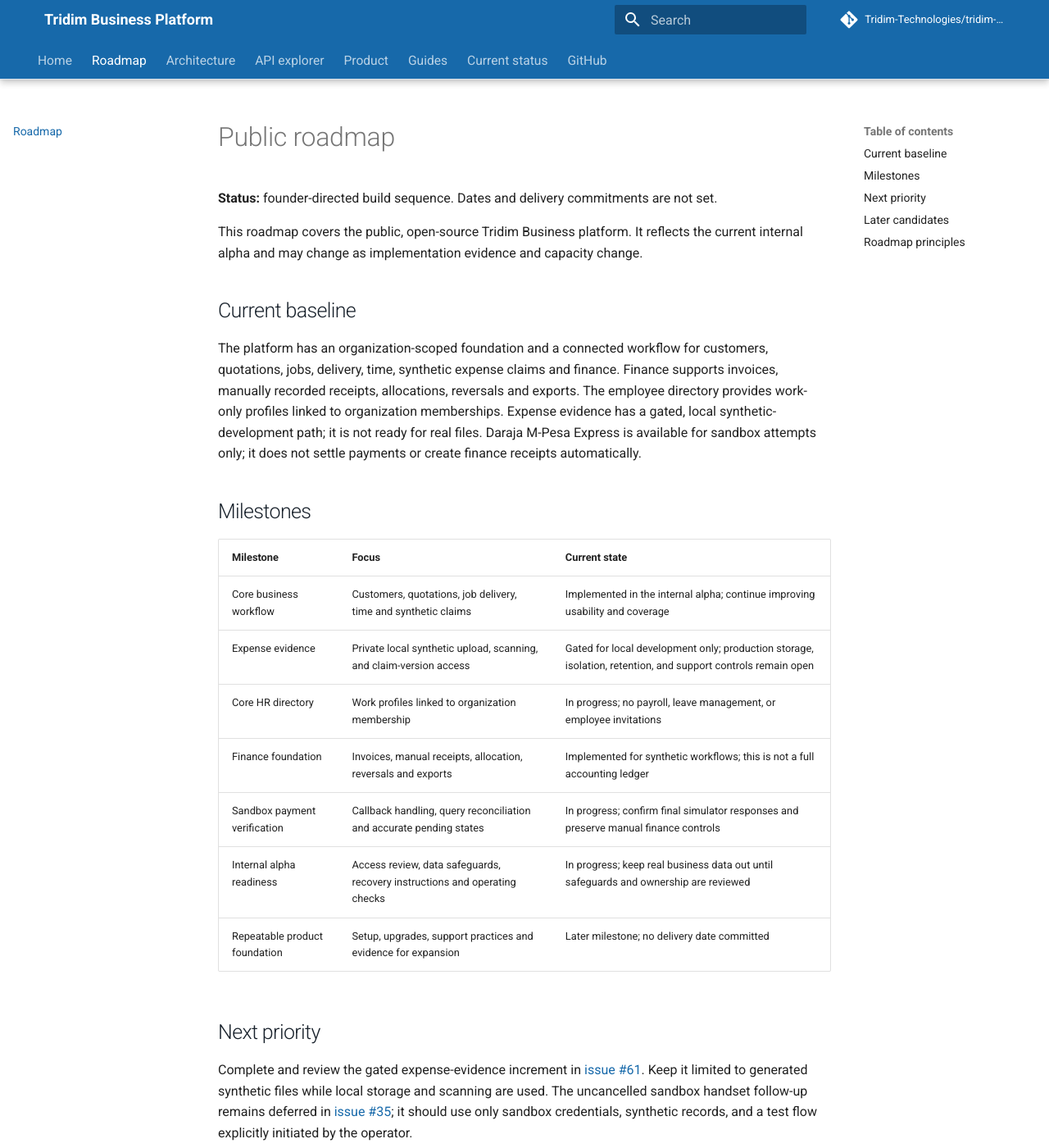
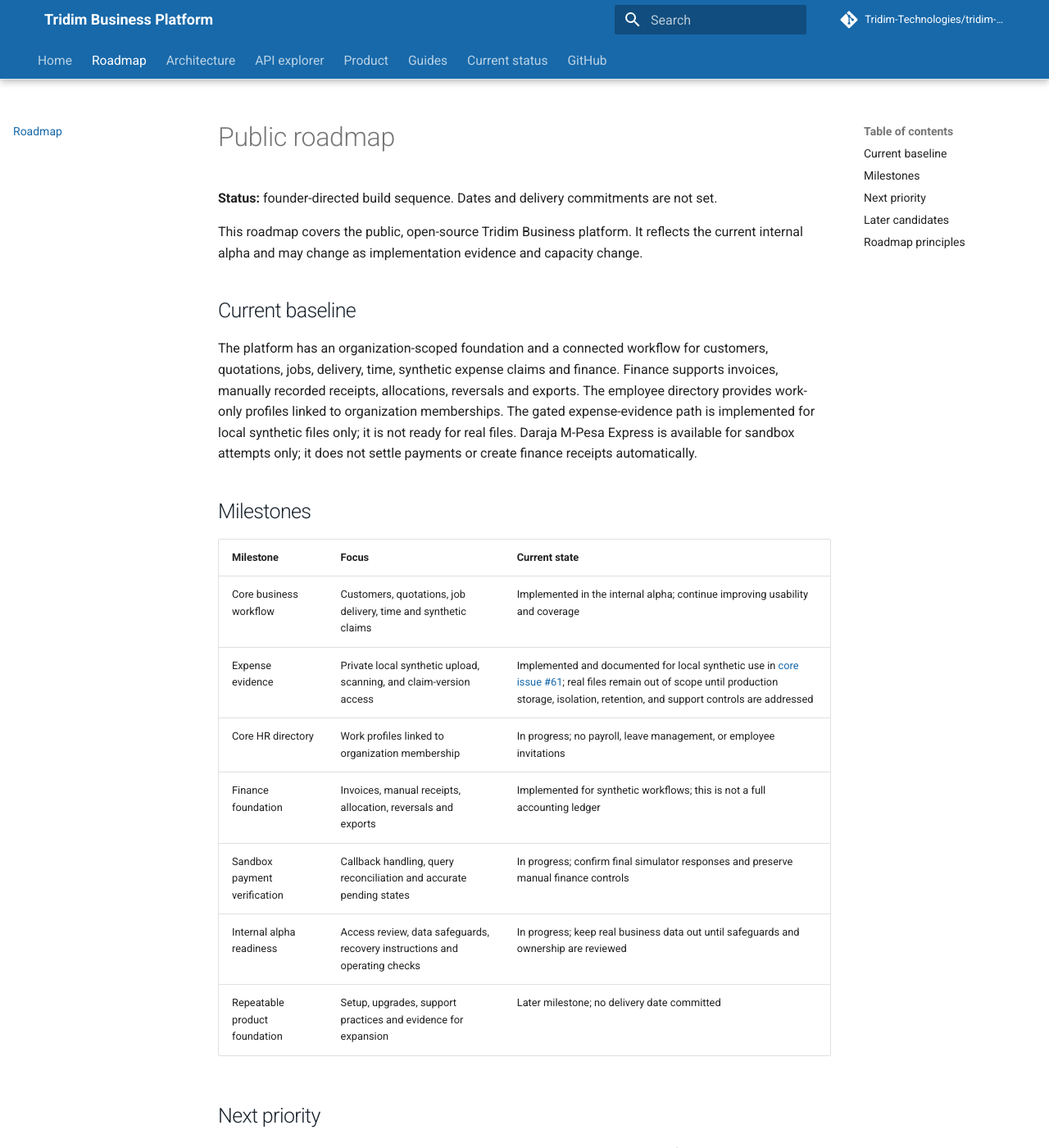
Before and after one commit to Tridim-Technologies/tridim-business-docs, an MkDocs documentation site: the page built from site-docs/roadmap.md, in a window 1280 px wide and 1400 px high. Shown: the whole window at 82% size. Built offline with MkDocs 1.6.1 and Material for MkDocs 9.7.7, drawn with Linux system fonts in a browser that asks for light colours; comment, search, counter and statistics services are not loaded; some of the changed text lies outside the part shown.

Commit message:
docs(roadmap): refresh next priority (#18)
Refresh the public roadmap after completing gated expense evidence.

```diff
--- a/site-docs/roadmap.md
+++ b/site-docs/roadmap.md
@@ -6,14 +6,14 @@
 
 ## Current baseline
 
-The platform has an organization-scoped foundation and a connected workflow for customers, quotations, jobs, delivery, time, synthetic expense claims and finance. Finance supports invoices, manually recorded receipts, allocations, reversals and exports. The employee directory provides work-only profiles linked to organization memberships. Expense evidence has a gated, local synthetic-development path; it is not ready for real files. Daraja M-Pesa Express is available for sandbox attempts only; it does not settle payments or create finance receipts automatically.
+The platform has an organization-scoped foundation and a connected workflow for customers, quotations, jobs, delivery, time, synthetic expense claims and finance. Finance supports invoices, manually recorded receipts, allocations, reversals and exports. The employee directory provides work-only profiles linked to organization memberships. The gated expense-evidence path is implemented for local synthetic files only; it is not ready for real files. Daraja M-Pesa Express is available for sandbox attempts only; it does not settle payments or create finance receipts automatically.
 
 ## Milestones
 
 | Milestone | Focus | Current state |
 | --- | --- | --- |
 | Core business workflow | Customers, quotations, job delivery, time and synthetic claims | Implemented in the internal alpha; continue improving usability and coverage |
-| Expense evidence | Private local synthetic upload, scanning, and claim-version access | Gated for local development only; production storage, isolation, retention, and support controls remain open |
+| Expense evidence | Private local synthetic upload, scanning, and claim-version access | Implemented and documented for local synthetic use in [core issue #61](https://github.com/Tridim-Technologies/tridim-business/issues/61); real files remain out of scope until production storage, isolation, retention, and support controls are addressed |
 | Core HR directory | Work profiles linked to organization membership | In progress; no payroll, leave management, or employee invitations |
 | Finance foundation | Invoices, manual receipts, allocation, reversals and exports | Implemented for synthetic workflows; this is not a full accounting ledger |
 | Sandbox payment verification | Callback handling, query reconciliation and accurate pending states | In progress; confirm final simulator responses and preserve manual finance controls |
@@ -22,7 +22,7 @@
 
 ## Next priority
 
-Complete and review the gated expense-evidence increment in [issue #61](https://github.com/Tridim-Technologies/tridim-business/issues/61). Keep it limited to generated synthetic files while local storage and scanning are used. The uncancelled sandbox handset follow-up remains deferred in [issue #35](https://github.com/Tridim-Technologies/tridim-business/issues/35); it should use only sandbox credentials, synthetic records, and a test flow explicitly initiated by the operator.
+Advance internal alpha readiness next. Review the existing access and data safeguards, backup/restore rehearsal, and monitoring/incident instructions using local synthetic data; record unresolved owners and decisions. This work excludes hosted deployment, real business data, and live payments. The uncancelled Daraja sandbox handset follow-up remains deferred in [core issue #35](https://github.com/Tridim-Technologies/tridim-business/issues/35) until explicitly scheduled.
 
 ## Later candidates
 
```
